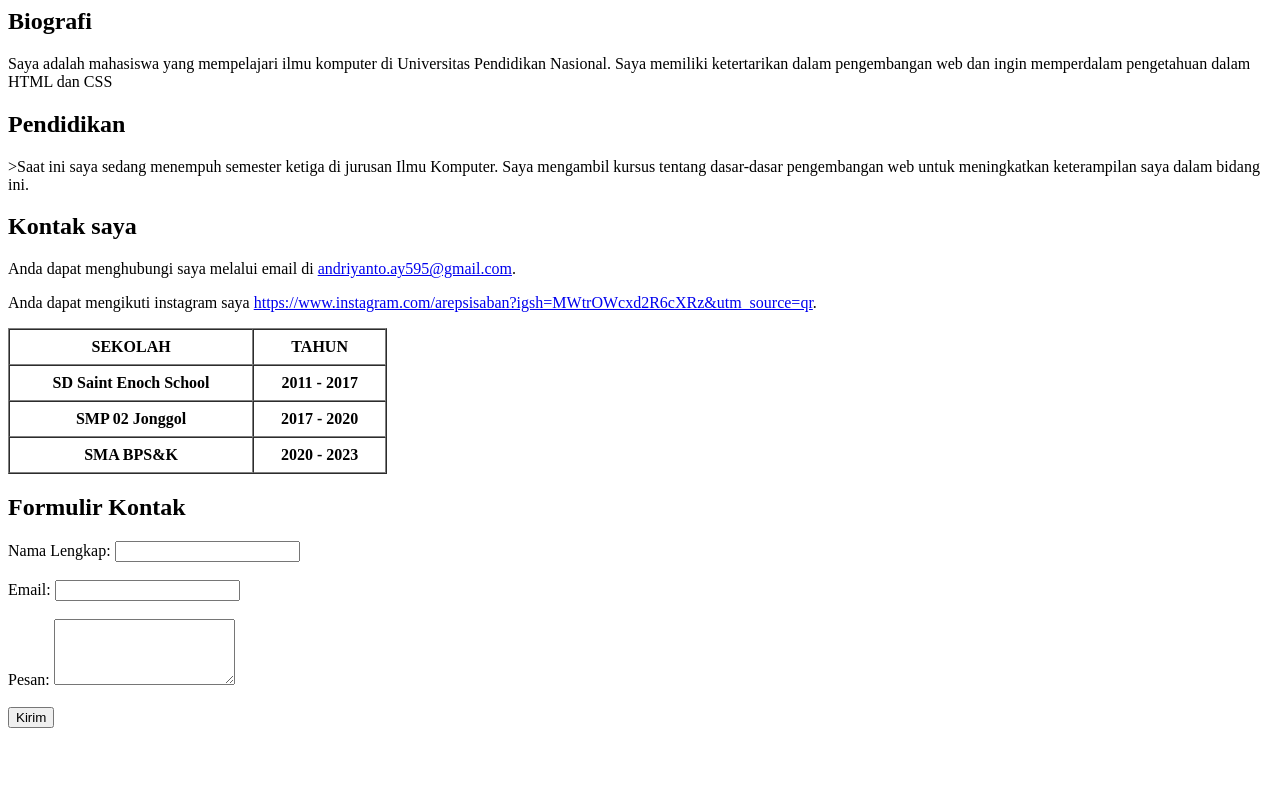
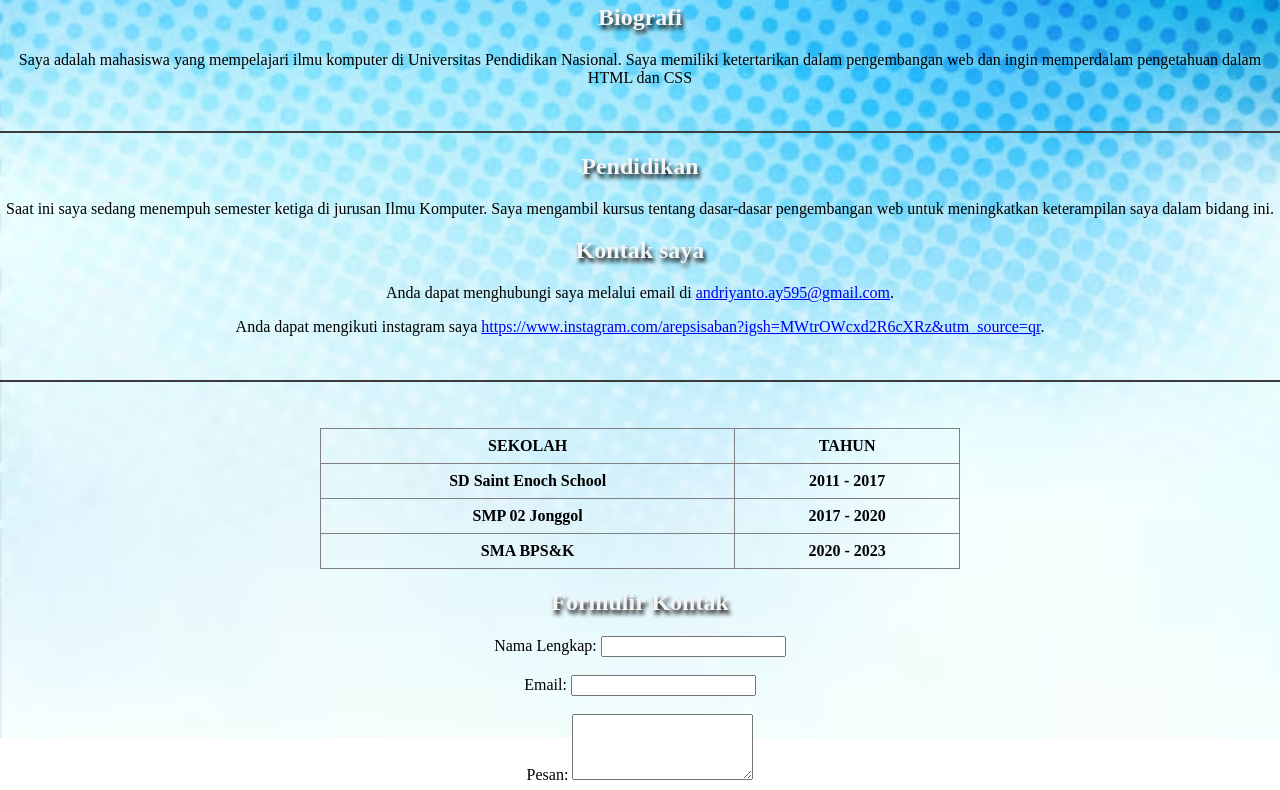
Before and after one commit to andriyantoay595-art/index.html, a plain HTML site: page index.html in a window 1280 px wide. Shown: the part 308-1098 px from the top of the page. Before the commit the page ends 1044 px from the top, so only its background shows below. Drawn offline with Linux system fonts and the light colour scheme.

Commit message:
membuat  file untuk eksternal css dan memberikan desain baru seperti background di css

```diff
--- a/index.html
+++ b/index.html
@@ -4,16 +4,19 @@
     <meta charset="UTF-8">
     <meta name="viewport" content="width=device-width, initial-scale=1.0">
     <title>Document</title>
+    <link rel="stylesheet" href="style.css">
 </head>
 <body>
     <h2> Arefcy Theneven Saban</h2>
     <img src="WhatsApp Image 2025-06-18 at 16.50.59_2521e466.jpg" alt="Profil Mahasiswa" width="150" height="auto">
 
     <h2> Biografi </h2>
-    <p> Saya adalah mahasiswa yang mempelajari ilmu komputer di Universitas Pendidikan Nasional. Saya memiliki ketertarikan dalam pengembangan web dan ingin memperdalam pengetahuan dalam HTML dan CSS</p>
+    <p> Saya adalah mahasiswa yang mempelajari ilmu komputer di Universitas Pendidikan Nasional. Saya memiliki ketertarikan dalam pengembangan web dan ingin memperdalam pengetahuan dalam HTML dan CSS</p><br>
+
+    <hr>
 
     <h2> Pendidikan</h2>
-    <p> >Saat ini saya sedang menempuh semester ketiga di jurusan Ilmu Komputer. Saya
+    <p> Saat ini saya sedang menempuh semester ketiga di jurusan Ilmu Komputer. Saya
 mengambil kursus tentang dasar-dasar pengembangan web untuk meningkatkan
 keterampilan saya dalam bidang ini.</p>
 
@@ -22,7 +25,9 @@ keterampilan saya dalam bidang ini.</p>
      <p>Anda dapat menghubungi saya melalui email di <a
 href="andriyanto.ay595@gmail.com">andriyanto.ay595@gmail.com</a>.</p>
   <p>Anda dapat mengikuti instagram saya <a
-href="https://www.instagram.com/arepsisaban?igsh=MWtrOWcxd2R6cXRz&utm_source=qr">https://www.instagram.com/arepsisaban?igsh=MWtrOWcxd2R6cXRz&utm_source=qr</a>.</p>
+href="https://www.instagram.com/arepsisaban?igsh=MWtrOWcxd2R6cXRz&utm_source=qr">https://www.instagram.com/arepsisaban?igsh=MWtrOWcxd2R6cXRz&utm_source=qr</a>.</p><br>
+
+<hr><br><br>
 
 
 
--- /dev/null
+++ b/style.css
@@ -0,0 +1,43 @@
+body {
+    background-image: url('watercolor-background-with-blue-texture_1035-7017.jpg');
+    background-size: cover;
+    background-position: center;
+    background-repeat: no-repeat;
+    height: 100vh;
+    margin: 0;
+}
+
+img {
+    display: block;
+    margin-left: auto;
+    margin-right: auto;
+    width: 150px;
+
+}
+
+h2 {
+    text-align: center;
+    color: whitesmoke;
+    text-shadow: 2px 4px 4px black;
+}
+
+p {
+    text-align: center;
+}
+
+table {
+    margin-left: auto;
+    margin-right: auto;
+    border-collapse: collapse;
+    width: 50%;
+}
+
+form {
+    text-align: center;
+}
+
+hr {
+    border: 1px solid rgb(59, 59, 59);
+    margin: 10px 0;
+
+}
```
Also changed, not shown: watercolor-background-with-blue-texture_1035-7017.jpg (added).
